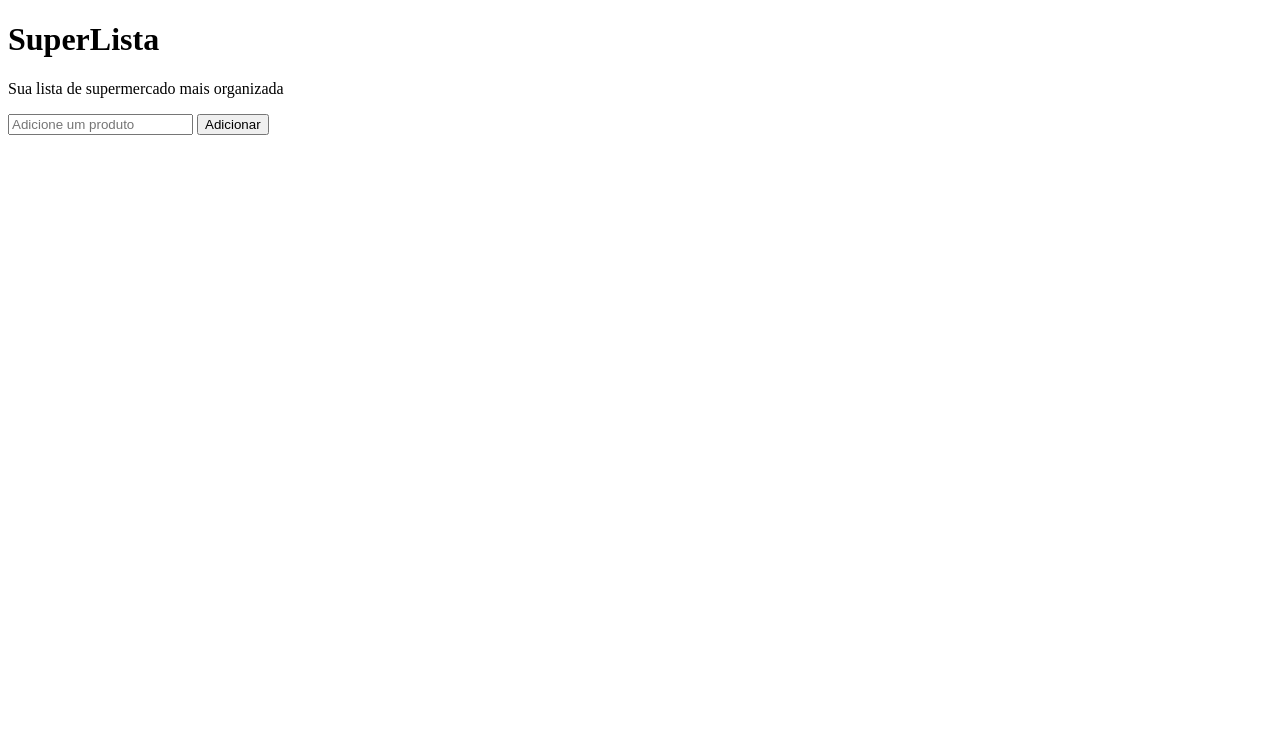
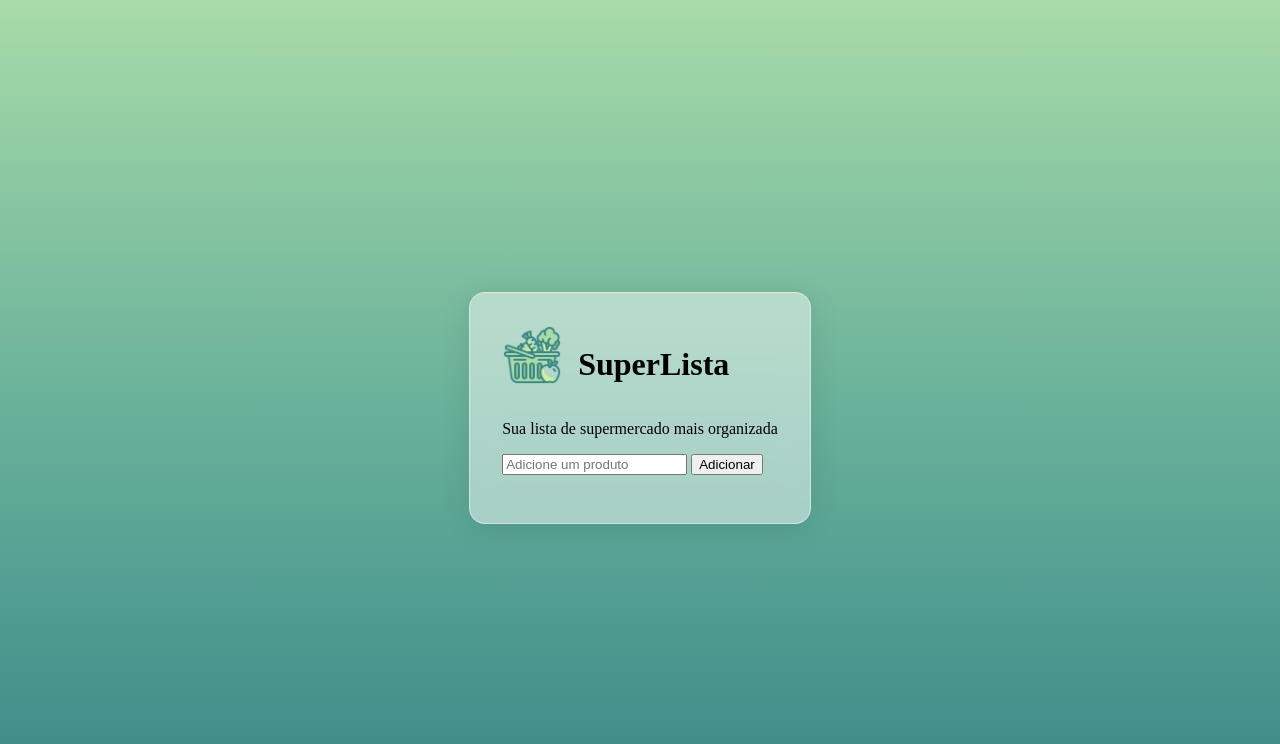
Before and after one commit to day-mariano/SuperListaWeb, a plain HTML site: page index.html in a window 1280 px wide. Drawn offline with Linux system fonts and the light colour scheme.

Commit message:
:sparkles: feat: Style

```diff
--- a/index.html
+++ b/index.html
@@ -4,13 +4,16 @@
   <meta charset="UTF-8">
   <meta name="viewport" content="width=device-width, initial-scale=1.0">
   <script src="app.js" defer></script>
+  <link rel="stylesheet" href="style.css">
   <title>SuperLista</title>
 </head>
 <body>
   <main>
-    <h1>SuperLista</h1>
+    <div class="divTitle">
+      <img src="frutas-e-vegetais.png" alt="" srcset="" >
+      <h1>SuperLista</h1>
+    </div>
     <p>Sua lista de supermercado mais organizada</p>
-
     <form id="formAdicionar">
       <input type="text" id="inputAdicionar" placeholder="Adicione um produto" required>
       <input type="submit" value="Adicionar" >
--- /dev/null
+++ b/style.css
@@ -0,0 +1,29 @@
+body {
+  background-image: linear-gradient(to top, #3b8686, #509c91, #69b19a, #87c6a1, #a8dba8);background-repeat: no-repeat;
+  height: 100vh;
+  display: flex;
+  flex-direction: column;
+  align-items: center;
+  justify-content: center;
+}
+
+main {
+  padding: 2rem;
+/* From https://css.glass */
+background: rgba(255, 255, 255, 0.47);
+border-radius: 16px;
+box-shadow: 0 4px 30px rgba(0, 0, 0, 0.1);
+backdrop-filter: blur(14.7px);
+-webkit-backdrop-filter: blur(14.7px);
+border: 1px solid rgba(255, 255, 255, 0.44);
+}
+
+.divTitle {
+  display: flex;
+}
+
+.divTitle img {
+  width: 60px;
+  height: 60px;
+  margin-right: 1rem;
+}
```
Also changed, not shown: app.js (line endings or trailing spaces), frutas-e-vegetais.png (added).
